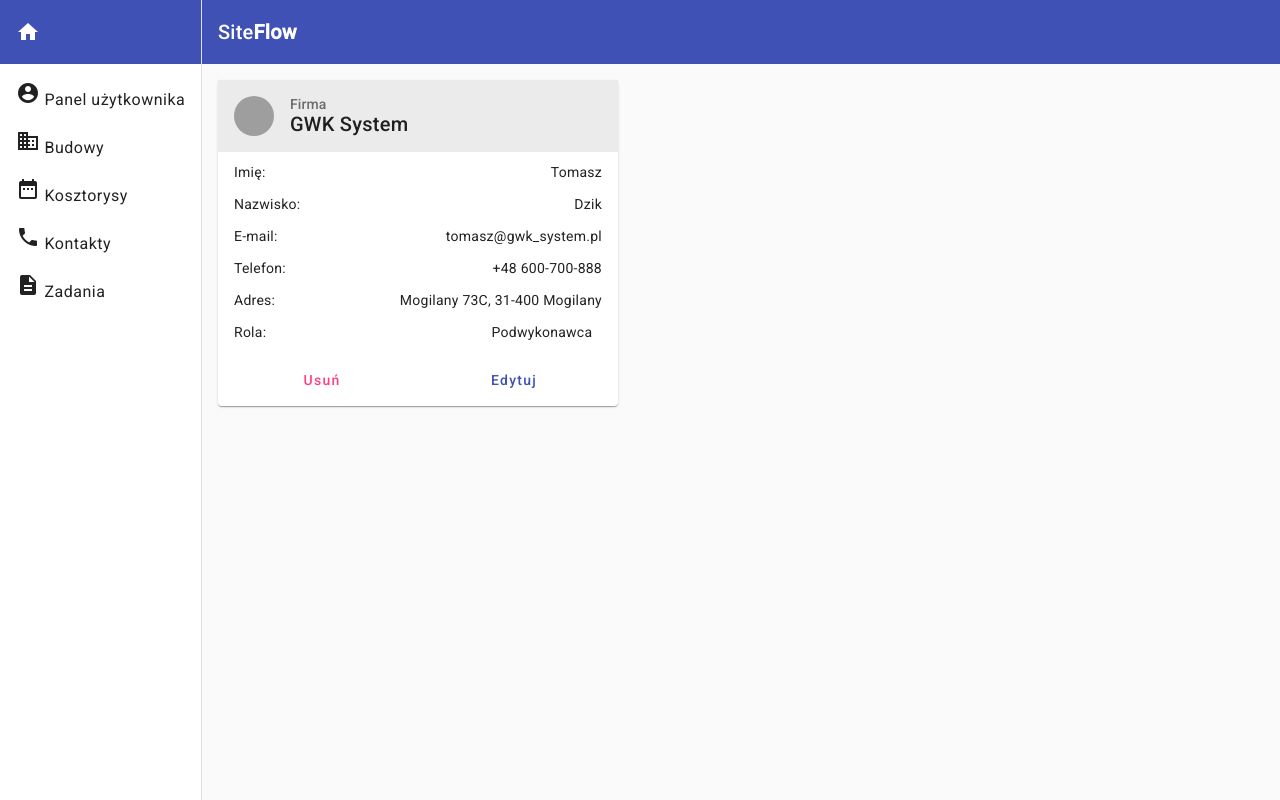
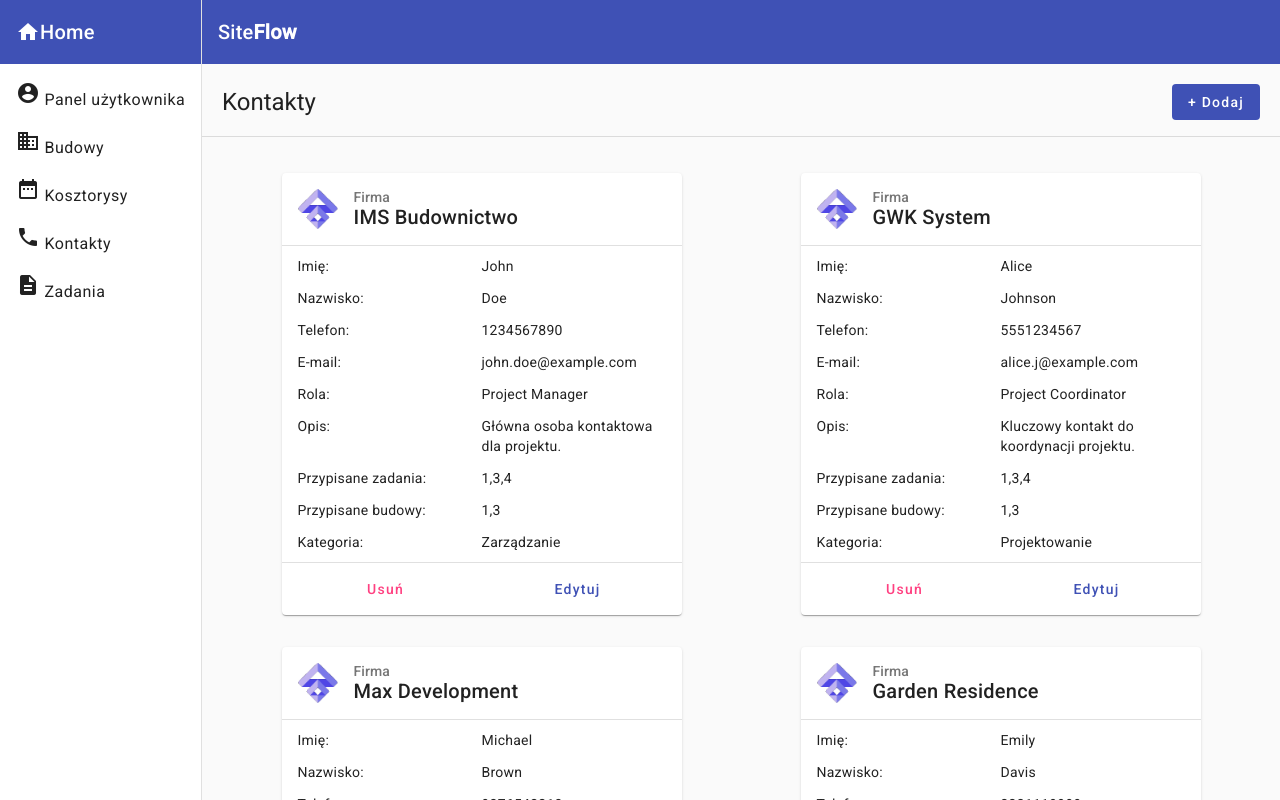
Before and after one commit to akrzeminska/site-flow, an Angular app: page /contacts in a window 1280 px wide. Built offline with nearby package versions, Linux system fonts and the light colour scheme; grey boxes are pictures that could not be loaded.

Commit message:
display mockudata in the contact panel

```diff
--- a/src/app/features/contacts/contacts.component.html
+++ b/src/app/features/contacts/contacts.component.html
@@ -1,30 +1,33 @@
-<mat-card class="card-class">
+<section>
+    <div class="sec">
+        <div class="title"><h1>Kontakty</h1></div>
+        <div class="button"><button mat-flat-button color="primary">+ Dodaj</button></div>
+    </div>
+</section>
+<mat-divider></mat-divider>
+<div class="cards-contacts">
+    <mat-card *ngFor="let contact of contacts" class="card-class">
         <mat-card-header class="card-header">
           <div mat-card-avatar class="header-image"></div>
           <mat-card-subtitle>Firma</mat-card-subtitle>
-      <mat-card-title>GWK System</mat-card-title>
+          <mat-card-title>{{ contact.company }}</mat-card-title>
         </mat-card-header>
+        <mat-divider></mat-divider>
         <mat-card-content>
-        <div class="first-row">
-            <p class="name">Imię:<span>Tomasz</span></p>
-            <p class="second-name">Nazwisko:<span>Dzik</span></p>
-        </div>
-        <div class="second-row">
-            <p class="email">E-mail:<span>tomasz@gwk_system.pl</span></p>
-            <p class="phone">Telefon:<span>+48 600-700-888</span></p>
-        </div>
-        <div class="third-row">
-            <p class="adress">Adres:<span>Mogilany 73C, 31-400 Mogilany</span></p>
-        </div>
-        <div class="fourth-row">
-            <p class="role">Rola:<span>Podwykonawca</span></p>
-        </div>
+            <p class="data">Imię:<span>{{ contact.name }}</span></p>
+            <p class="data">Nazwisko:<span>{{ contact.surname }}</span></p>
+            <p class="data">Telefon:<span>{{ contact.phone }}</span></p>
+            <p class="data">E-mail:<span>{{ contact.email }}</span></p>
+            <p class="data">Rola:<span>{{ contact.role }}</span></p>
+            <p class="data">Opis:<span>{{ contact.description }}</span></p>
+            <p class="data">Przypisane zadania:<span>{{ contact.taskId }}</span></p>
+            <p class="data">Przypisane budowy:<span>{{ contact.constructionId }}</span></p>
+            <p class="data">Kategoria:<span>{{ contact.category }}</span></p>
         </mat-card-content>
+        <mat-divider></mat-divider>
         <mat-card-actions class="buttons">
             <button mat-button color="accent">Usuń</button>
             <button mat-button color="primary">Edytuj</button>
         </mat-card-actions>
-    <mat-card-footer>
-        <!-- <mat-progress-bar mode="indeterminate"></mat-progress-bar> -->
-        </mat-card-footer>
     </mat-card>
+</div>
--- a/src/app/features/contacts/contacts.component.scss
+++ b/src/app/features/contacts/contacts.component.scss
@@ -1,28 +1,46 @@
+.sec {
+    display: flex;
+    align-items: center;
+    justify-content: space-between;
+    margin: 20px 20px 0 20px;
+
+    button {
+        margin-left: 30px;
+        margin-bottom: 16px;
+    }
+  }
+
+.cards-contacts {
+    display: flex;
+    flex-flow: row wrap;
+    justify-content: space-around;
+    margin: 20px;
+}
+
 .card-class {
     max-width: 400px;
     margin: 16px;
     width: 90%;
   }
 
-.card-header {
-    background-color: #ebebeb;
-}
 
 .header-image {
-    background-image: url('https://material.angular.io/assets/img/examples/shiba1.jpg');
+    background-image: url('../../../assets/images/logos/logo.png');
     background-size: cover;
 }
 
 mat-card-content {
     padding-top: 10px;
+    padding-bottom: 10px;
 }
-.name, .second-name, .email, .phone, .adress, .role {
+
+.data {
     display: flex;
     justify-content: space-between;
-}
 
-.name, .second-name, .email, .phone, .adress, .role span {
-    flex: 0 0 30%;
+    span {
+        flex: 0 0 50%;
+    }
 }
 
 .buttons {
--- a/src/app/features/contacts/contacts.component.ts
+++ b/src/app/features/contacts/contacts.component.ts
@@ -7,4 +7,59 @@ import { Component } from '@angular/core';
 })
 export class ContactsComponent {
   showFiller = false;
+  contacts: any[] = [
+    {
+      "id": 1,
+      "name": "John",
+      "surname": "Doe",
+      "company": "IMS Budownictwo",
+      "phone": 1234567890,
+      "email": "john.doe@example.com",
+      "role": "Project Manager",
+      "description": "Główna osoba kontaktowa dla projektu.",
+      "taskId": [1,3,4],
+      "constructionId": [1,3],
+      "category": "Zarządzanie"
+    },
+    {
+      "id": 2,
+      "name": "Alice",
+      "surname": "Johnson",
+      "company": "GWK System",
+      "phone": 5551234567,
+      "email": "alice.j@example.com",
+      "role": "Project Coordinator",
+      "description": "Kluczowy kontakt do koordynacji projektu.",
+      "taskId": [1,3,4],
+      "constructionId": [1,3],
+      "category": "Projektowanie"
+    },
+    {
+      "id": 3,
+      "name": "Michael",
+      "surname": "Brown",
+      "company": "Max Development",
+      "phone": 9876543210,
+      "email": "michael.b@example.com",
+      "role": "Project Director",
+      "description": "Dyrektor nadzorujący projekty budowlane.",
+      "taskId": [1,3,4],
+      "constructionId": [1,3],
+      "category": "Projektowanie"
+    },
+    {
+      "id": 4,
+      "name": "Emily",
+      "surname": "Davis",
+      "company": "Garden Residence",
+      "phone": 3331119999,
+      "email": "emily.d@example.com",
+      "role": "Project Manager",
+      "description": "Odpowiedzialna za projekt renowacji szpitala.",
+      "taskId": [1,3,4],
+      "constructionId": [1,3],
+      "category": "Wykonawstwo"
+    }
+  ];
+
 }
--- a/src/app/features/user-panel/user-panel.component.scss
+++ b/src/app/features/user-panel/user-panel.component.scss
@@ -5,7 +5,6 @@
     margin: 20px;
 
     .user-panel-card {
-        // max-width: 375px;
         margin: 20px;
         padding: 20px;
 
--- a/src/app/layout/navbar/navbar.component.html
+++ b/src/app/layout/navbar/navbar.component.html
@@ -1,7 +1,7 @@
 <mat-drawer-container class="app-sidenav-container" autosize>
     <mat-drawer #drawer class="app-sidenav mat-elevation-z10" [mode]="isScreenSmall ? 'over' : 'side'" [opened]="!isScreenSmall">
       <mat-toolbar color="primary">
-        <mat-icon>home</mat-icon></mat-toolbar>
+        <mat-icon>home</mat-icon>Home</mat-toolbar>
         <mat-nav-list>
           <a mat-list-item *ngFor="let link of links" [routerLink]="link.path" [routerLinkActive]="'active'">
             <mat-icon>{{ link.icon }}</mat-icon> {{ link.label }}
--- a/src/app/models/contact.model.ts
+++ b/src/app/models/contact.model.ts
@@ -5,9 +5,11 @@ export interface Contact {
     name: string;
     surname: string;
     company: string;
-    phone: string;
+    phone: number;
     email: string;
     role: string;
     description: string;
-    construction: Construction[];
+    taskId: number[];
+    constructionId: number[];
+    category: string
   }
--- a/src/app/shared/services/local-storage-seeder.service.ts
+++ b/src/app/shared/services/local-storage-seeder.service.ts
@@ -63,53 +63,56 @@ export class LocalStorageSeederService {
       "id": 1,
       "name": "John",
       "surname": "Doe",
-      "company": "ABC Company",
-      "phone": "123-456-7890",
+      "company": "IMS Budownictwo",
+      "phone": 1234567890,
       "email": "john.doe@example.com",
       "role": "Project Manager",
-      "description": "Primary contact person for the project.",
-      "taskId": 1,
-      "constructionId": 1
+      "description": "Główna osoba kontaktowa dla projektu.",
+      "taskId": [1,3,4],
+      "constructionId": [1,3],
+      "category": "Zarządzanie"
     },
     {
       "id": 2,
       "name": "Alice",
       "surname": "Johnson",
-      "company": "XYZ Corporation",
-      "phone": "555-123-4567",
+      "company": "GWK System",
+      "phone": 5551234567,
       "email": "alice.j@example.com",
       "role": "Project Coordinator",
-      "description": "Key contact for project coordination.",
-      "taskId": 2,
-      "constructionId": 2
+      "description": "Kluczowy kontakt do koordynacji projektu.",
+      "taskId": [1,3,4],
+      "constructionId": [1,3],
+      "category": "Projektowanie"
     },
-
     {
       "id": 3,
       "name": "Michael",
       "surname": "Brown",
-      "company": "Development Pros",
-      "phone": "987-654-3210",
+      "company": "Max Development",
+      "phone": 9876543210,
       "email": "michael.b@example.com",
       "role": "Project Director",
-      "description": "Director overseeing construction projects.",
-      "taskId": 3,
-      "constructionId": 3
+      "description": "Dyrektor nadzorujący projekty budowlane.",
+      "taskId": [1,3,4],
+      "constructionId": [1,3],
+      "category": "Projektowanie"
     },
-
     {
       "id": 4,
       "name": "Emily",
       "surname": "Davis",
-      "company": "City Hospital",
-      "phone": "333-111-9999",
+      "company": "Garden Residence",
+      "phone": 3331119999,
       "email": "emily.d@example.com",
       "role": "Project Manager",
-      "description": "Responsible for hospital renovation project.",
-      "taskId": 4,
-      "constructionId": 4
+      "description": "Odpowiedzialna za projekt renowacji szpitala.",
+      "taskId": [1,3,4],
+      "constructionId": [1,3],
+      "category": "Wykonawstwo"
     }
   ];
+
 
   private costEstimateSeed = [
     {
```
Also changed, not shown: src/assets/images/logos/logo.png (added), src/assets/images/logos/logo.svg (added). Lines whose indentation alone changed are shown as unchanged.
